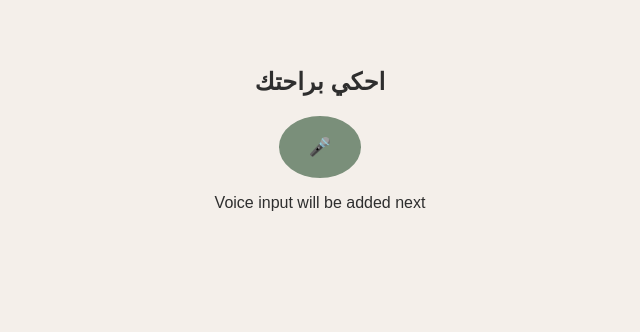
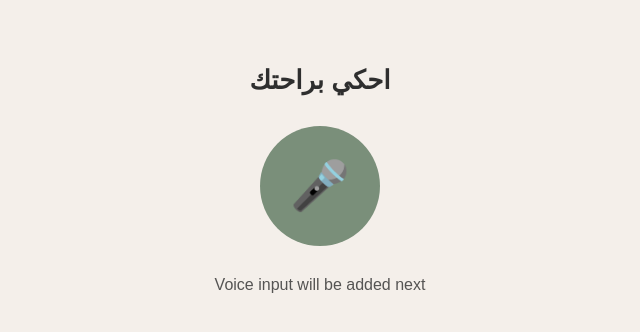
Before and after one commit to Shanks-213/korean-derja-voice-app, a plain HTML site: page index.html in a window 1280 px wide. Shown: the whole page, without its empty margins (320-960 px from the left). Drawn offline with Linux system fonts and the light colour scheme.

Commit message:
Update index.html

```diff
--- a/index.html
+++ b/index.html
@@ -1,31 +1,56 @@
 <!DOCTYPE html>
 <html lang="ar">
-<head <link rel="manifest" href="manifest.json">
-<meta name="theme-color" content="#0f172a">
+<head>
   <meta charset="UTF-8" />
-  <meta name="viewport" content="width=device-width, initial-scale=1.0"/>
+  <meta name="viewport" content="width=device-width, initial-scale=1.0" />
+
   <title>Voice Mediator</title>
+
+  <meta name="theme-color" content="#7A8F7A" />
+
+  <link rel="manifest" href="manifest.json" />
+
   <style>
     body {
       background: #F4EFEA;
-      font-family: sans-serif;
+      font-family: Arial, sans-serif;
       text-align: center;
       padding: 40px;
       color: #2E2E2E;
     }
-    button {
+
+    h1 {
+      font-size: 26px;
+      margin-bottom: 30px;
+    }
+
+    .mic {
+      width: 120px;
+      height: 120px;
+      border-radius: 50%;
       background: #7A8F7A;
+      display: flex;
+      align-items: center;
+      justify-content: center;
+      font-size: 48px;
       color: white;
-      border: none;
-      padding: 20px 30px;
-      font-size: 18px;
-      border-radius: 50%;
+      margin: 0 auto 30px;
+    }
+
+    p {
+      font-size: 16px;
+      opacity: 0.8;
     }
   </style>
 </head>
+
 <body>
-  <h2>احكي براحتك</h2>
-  <button>🎤</button>
+
+  <h1>احكي براحتك</h1>
+
+  <div class="mic">🎤</div>
+
   <p>Voice input will be added next</p>
+
 </body>
 </html>
```
